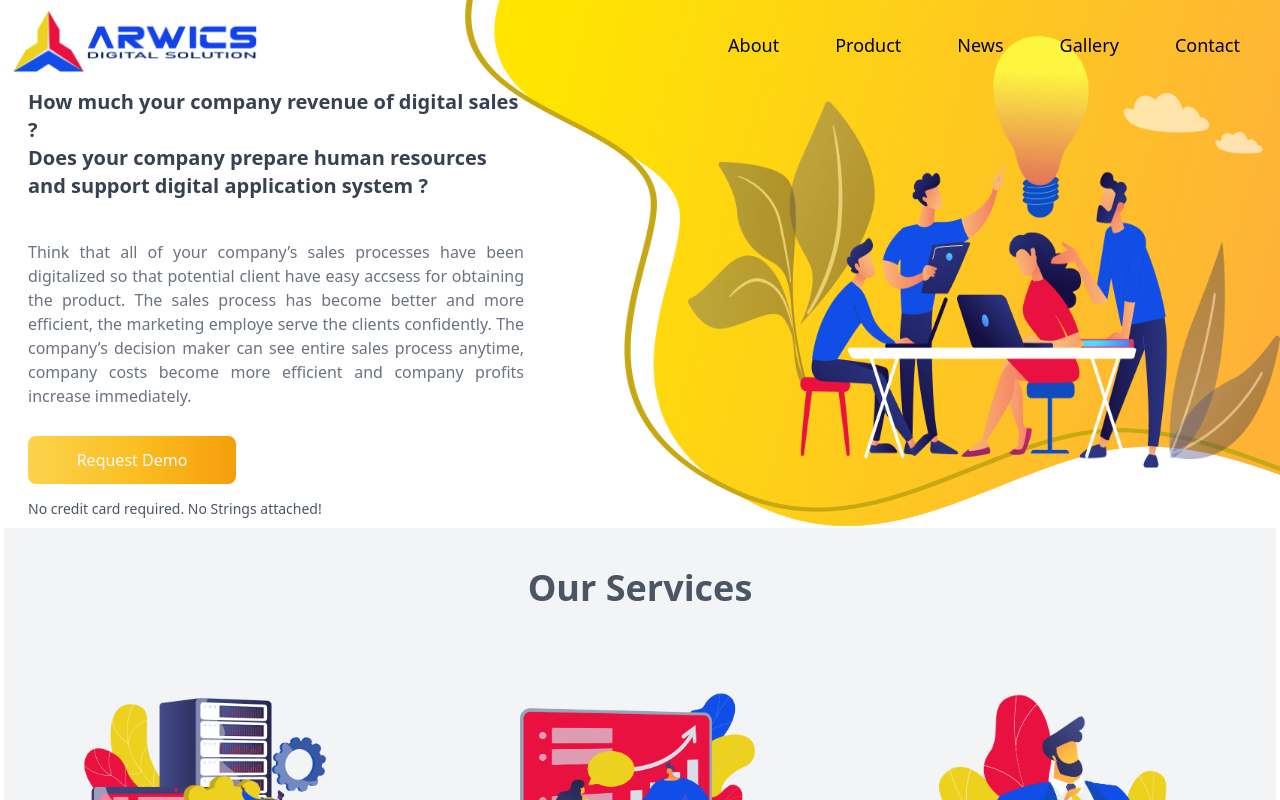
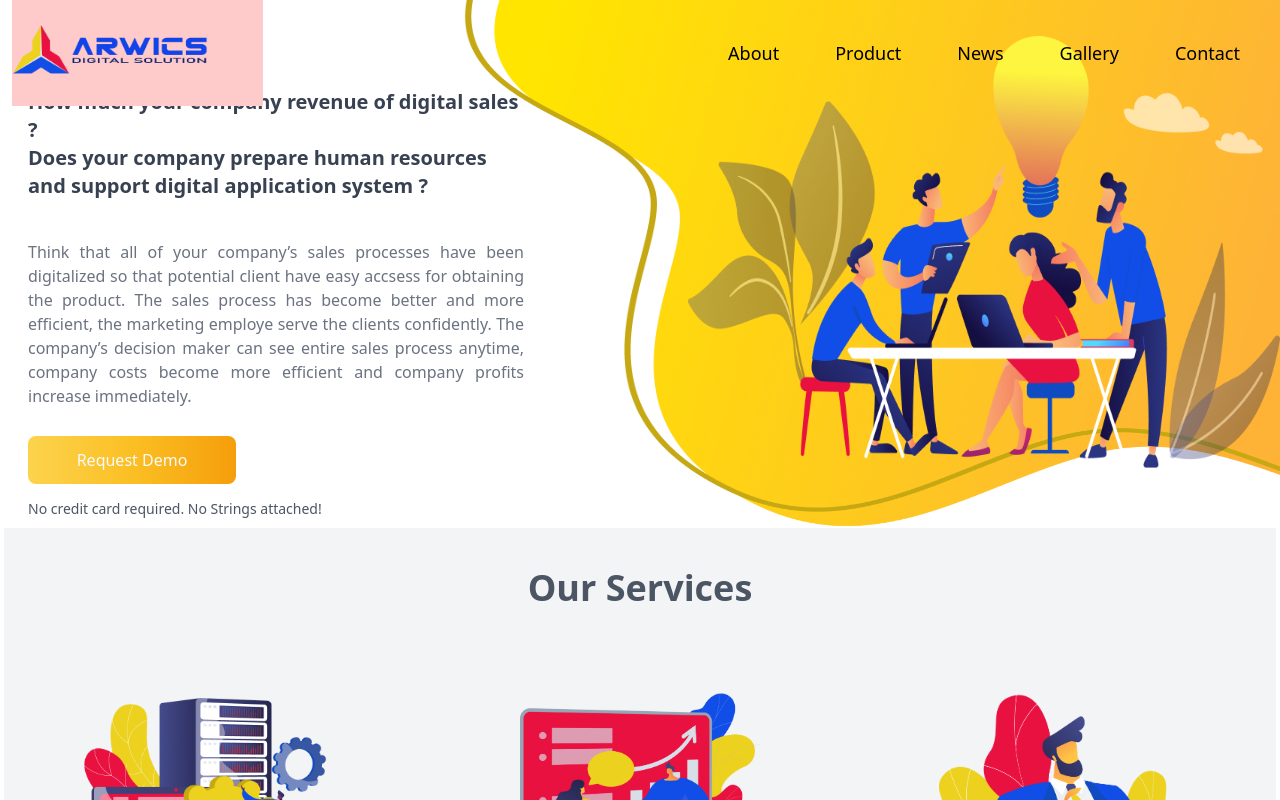
Before and after one commit to nurfaizin318/arwics-nextJS-tailwind, a Next.js app: page / in a window 1280 px wide. Shown: the top 800 px of the page. Built offline with nearby package versions, Linux system fonts and the light colour scheme.

Commit message:
fix arwics icon navbar

```diff
--- a/components/Navbar/index.js
+++ b/components/Navbar/index.js
@@ -108,10 +108,10 @@ const Navbar = () => {
       {/* navbar */}
       <nav className={`flex items-center flex-wrap fixed px-3   top-0 w-full  z-40 transition duration-700 ${navColor}`}>
         <Link href='/'>
-          <div className="xs:w-1/2  md:w-1/5   " style={{cursor:"pointer"}}>
+          <div className="xs:w-1/2  md:w-1/5  bg-red-200  " style={{cursor:"pointer"}}>
             <Image
               src={`/assets/arwics-logo-full.png `}
-              width={300}
+              width={200}
               height={100}
               objectFit="contain"
             />
```
